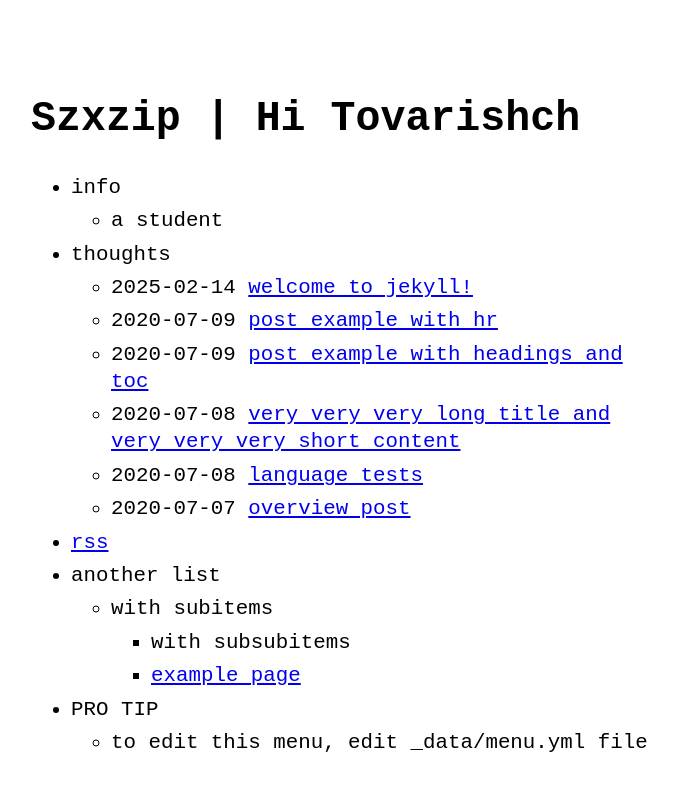
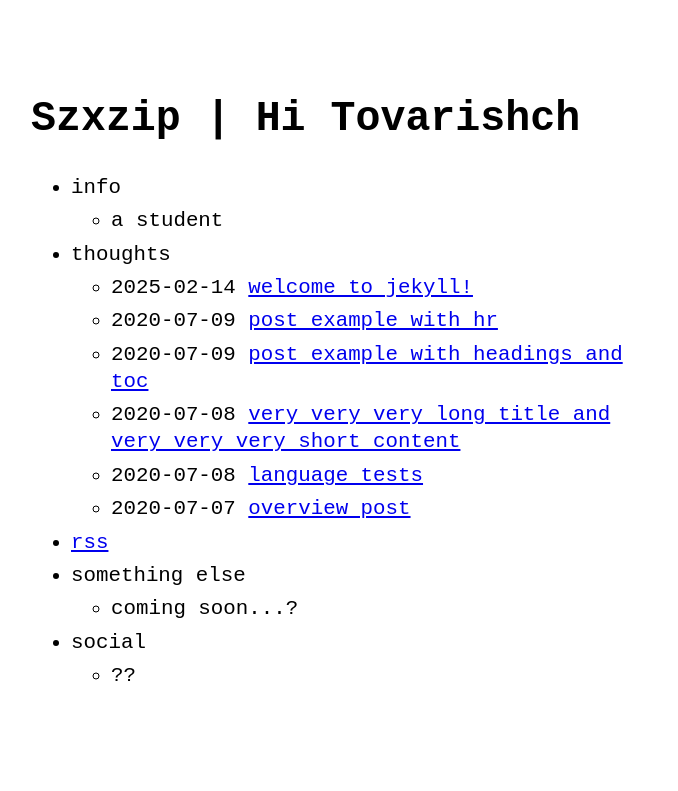
Before and after one commit to szxzip/szxzip.org, a Jekyll site: the page built from index.md, in a window 1280 px wide. Shown: the top 791 px of the page, without its empty margins (289-967 px from the left). Built offline with Jekyll 4.4.1, drawn with Linux system fonts in a browser that asks for light colours.

Commit message:
edit home

```diff
--- a/_data/menu.yml
+++ b/_data/menu.yml
@@ -16,18 +16,14 @@ entries:
   - title: rss
     url: feed.xml
 
-  - title: another list
+  - title: something else
     url: false
     entries:
-      - title: with subitems
+      - title: coming soon...?
         url: false
-        entries:
-          - title: with subsubitems
-            url: false
-          - title: example page
-            url: about
-  - title: PRO TIP
+
+  - title: social
     url: false
     entries:
-      - title: to edit this menu, edit _data/menu.yml file
+      - title: ??
         url: false
```
